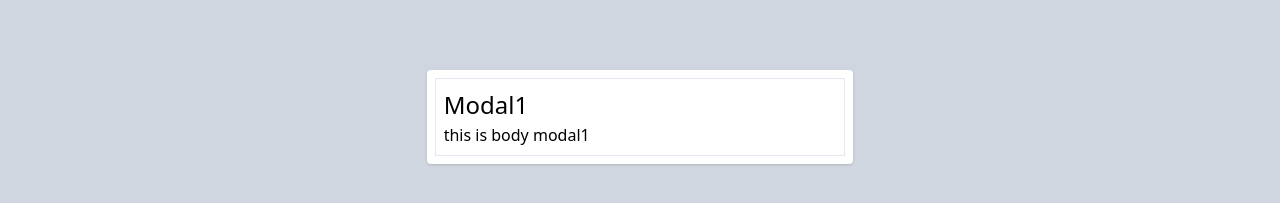
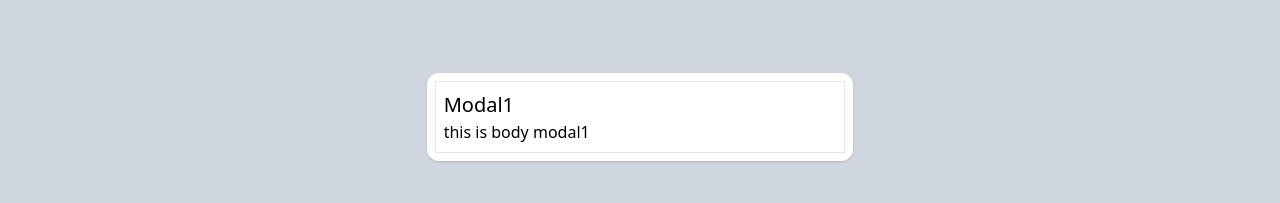
Before and after one commit to hackertaco/make-vue3-components, a Vue app: page /modal in a window 1280 px wide. Both pictures are taken after a click on the button "Red Modal". Shown: the part 283-486 px from the top of the page. Built offline with nearby package versions, Linux system fonts and the light colour scheme; no server answers; a web font is replaced by a local one.

Commit message:
feat: ⚡️ change modal for calendar

```diff
--- a/src/components/Modal.vue
+++ b/src/components/Modal.vue
@@ -5,14 +5,17 @@
   ></section>
   <div class="absolute inset-0">
     <div class="flex h-full">
-      <div class="z-30 m-auto bg-white p-2 rounded shadow w-1/3">
+      <div class="z-30 m-auto bg-white p-2 rounded-xl shadow w-1/3">
         <div class="p-2 border">
-          <h1 class="text-2xl">
+          <h1 class="text-xl">
             <slot name="title"></slot>
           </h1>
-          <main>
+          <main class="w-full h-full">
             <slot name="body"></slot>
           </main>
+          <footer class="w-full">
+            <slot name="button"></slot>
+          </footer>
         </div>
       </div>
     </div>
```
